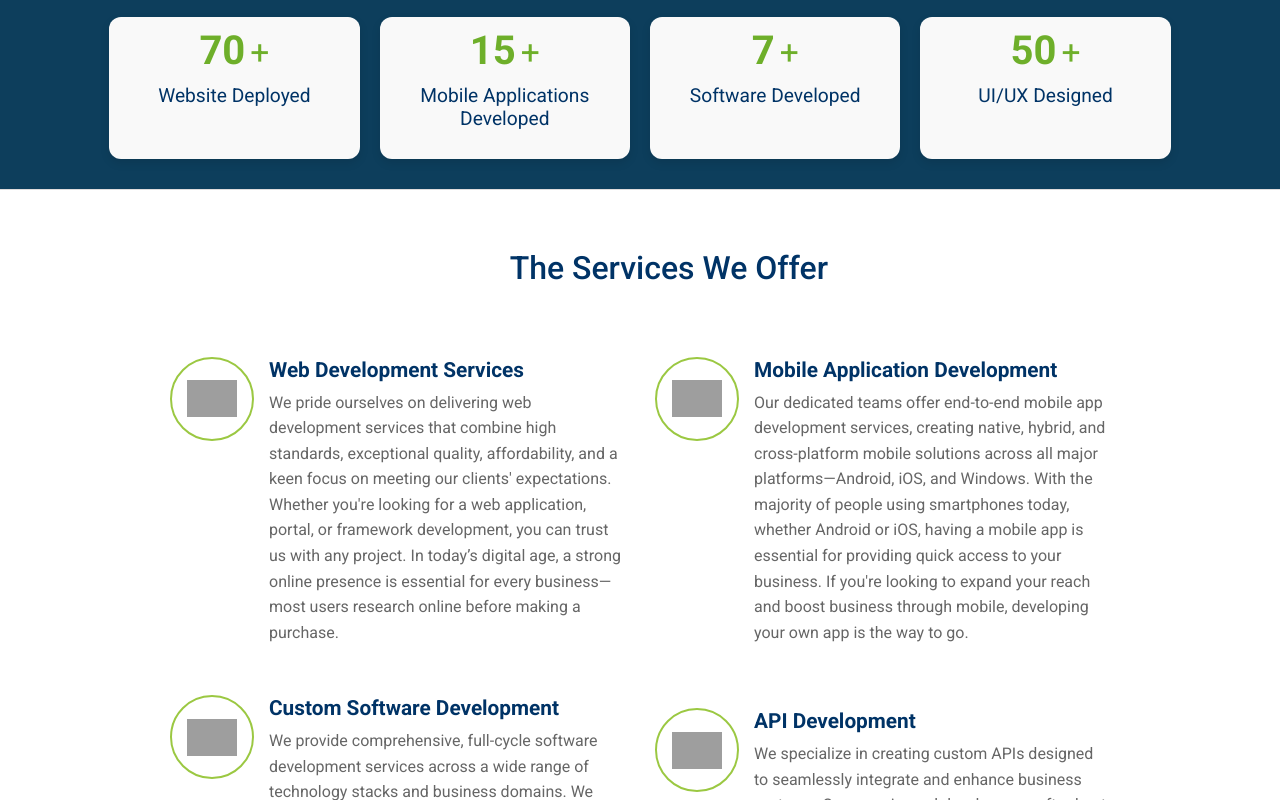
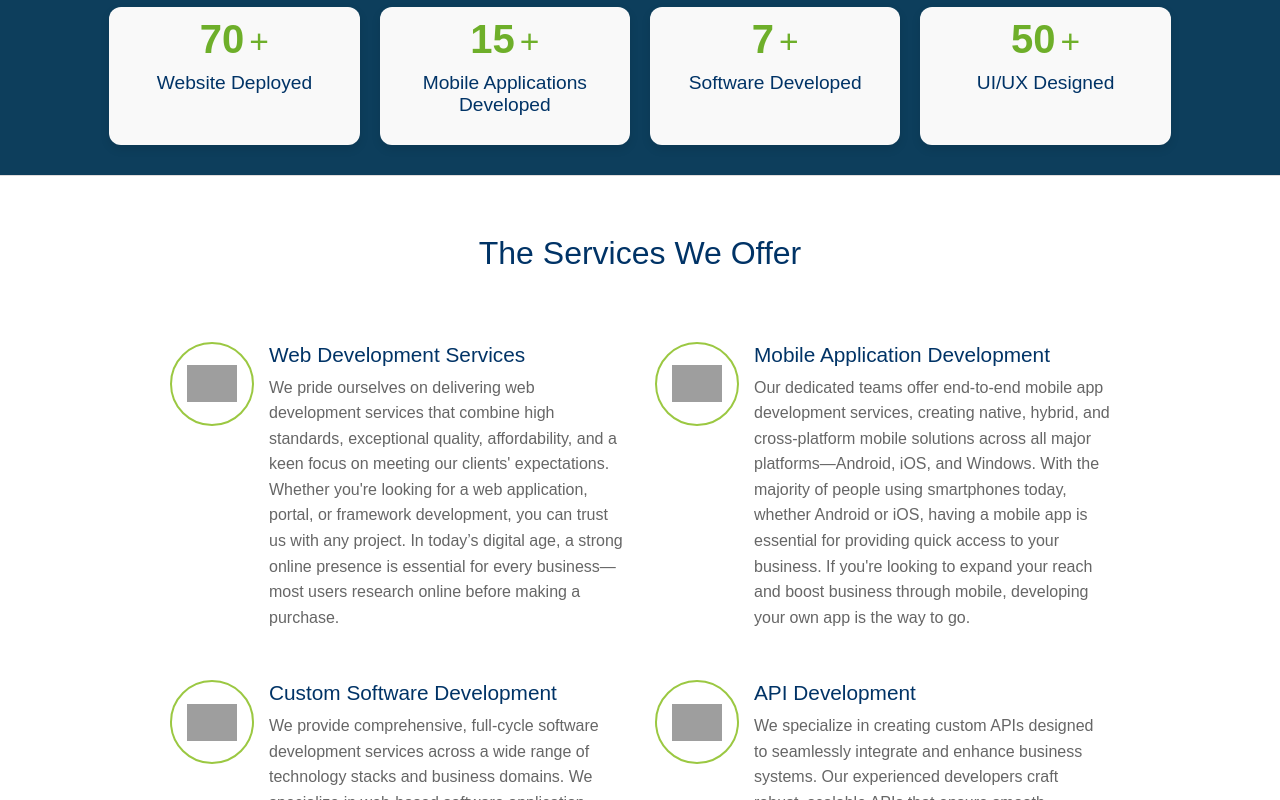
Before and after one commit to DevAshish215/Kutumbinfo, a plain HTML site: page index.html in a window 1280 px wide. Shown: the part 2000-2800 px from the top of the page. Drawn offline with nearby package versions, Linux system fonts and the light colour scheme; grey boxes are pictures that could not be loaded.

Commit message:
font-family: 'filson-pro', sans-serif; font added

```diff
--- a/styles.css
+++ b/styles.css
@@ -1,7 +1,7 @@
 body {
     margin: 0;
     padding: 0;
-    font-family: 'Roboto', sans-serif;
+    font-family: 'filson-pro', sans-serif;
     background-color: #f4f4f4;
 }
 
@@ -47,6 +47,7 @@ section {
 }
 
 .navbar a {
+    font-family: 'Roboto', sans-serif;
     margin: 0 20px;
     text-decoration: none;
     color: #003366;
@@ -1088,7 +1089,6 @@ section {
 .section-title {
     font-weight: 500;
     text-align: center;
-    padding-left: 5%;
     font-size: 2em;
     margin-bottom: 20px;
     color: #003366; /* Light text color */
```
